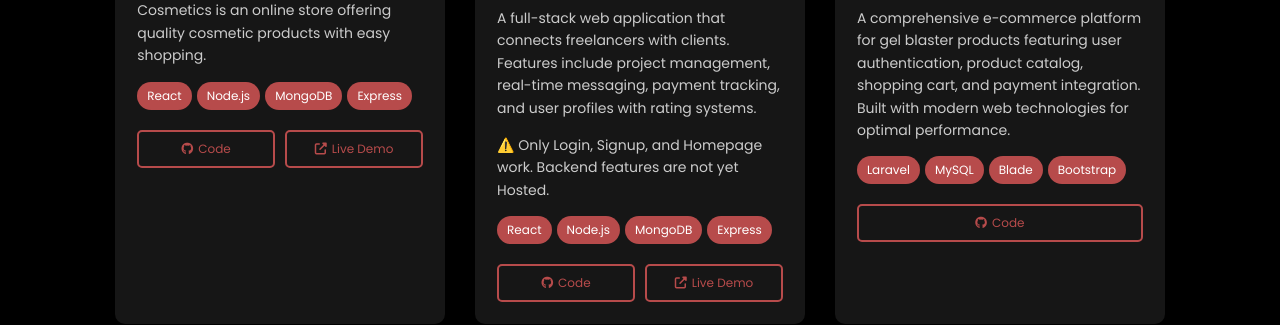
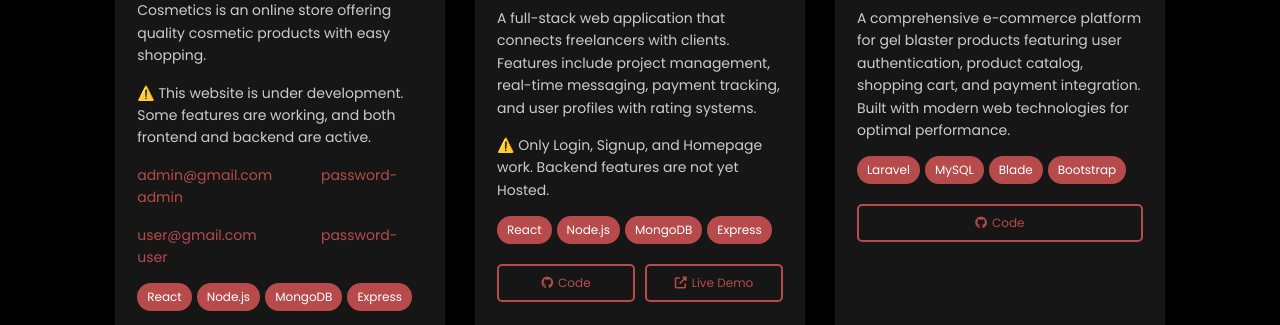
Before and after one commit to Shadowx1002/Myportfolio_nero, a plain HTML site: page projects.html in a window 1280 px wide. Shown: the part 510-835 px from the top of the page. Drawn offline with Linux system fonts and the light colour scheme.

Commit message:
Update projects.html

```diff
--- a/projects.html
+++ b/projects.html
@@ -30,7 +30,6 @@
     <section class="projects">
       <h2 class="heading">My <span>Projects</span></h2>
       <div class="projects-container">
-
         <div class="project-card">
           <div class="project-img">
             <img src="images/image.png" alt="Cosmetics shop" />
@@ -40,6 +39,20 @@
             <p>
               A full-stack web application.Nero Cosmetics is an online store
               offering quality cosmetic products with easy shopping.
+            </p>
+            <p>
+              ⚠️ This website is under development. Some features are working,
+              and both frontend and backend are active.
+              <p>
+  <span style="display:inline-block; width:180px;">admin@gmail.com</span>
+  <span>password-admin</span>
+</p>
+<p>
+  <span style="display:inline-block; width:180px;">user@gmail.com</span>
+  <span>password-user</span>
+</p>
+
+
             </p>
             <div class="project-tech">
               <span>React</span>
@@ -55,7 +68,10 @@
                 <i class="fab fa-github"></i>
                 Code
               </a>
-              <a href="#" class="btn-project">
+              <a
+                href="https://cosmetics-shop-n.vercel.app/"
+                class="btn-project"
+              >
                 <i class="fas fa-external-link-alt"></i>
                 Live Demo
               </a>
@@ -101,8 +117,7 @@
           </div>
         </div>
 
-
-         <div class="project-card">
+        <div class="project-card">
           <div class="project-img">
             <img src="images/gelblaster.png" alt="E-commerce Website" />
           </div>
```
